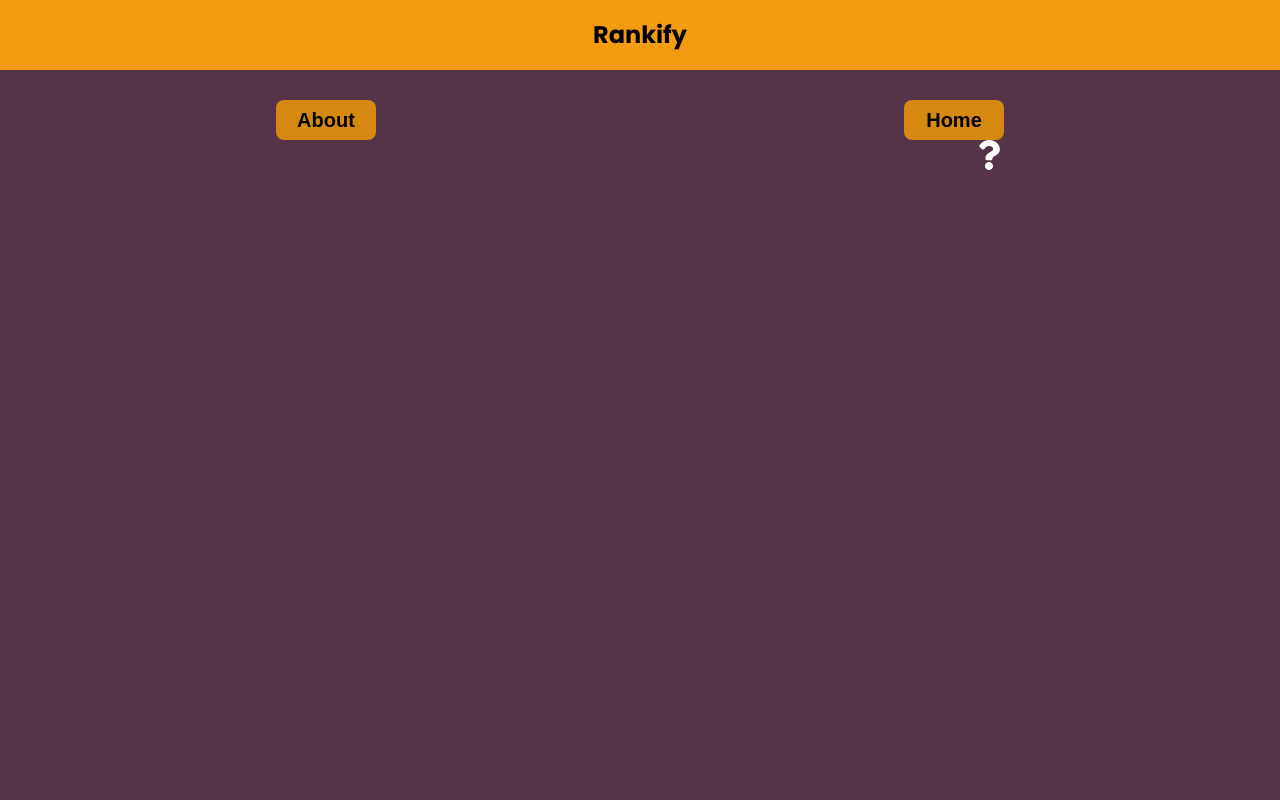
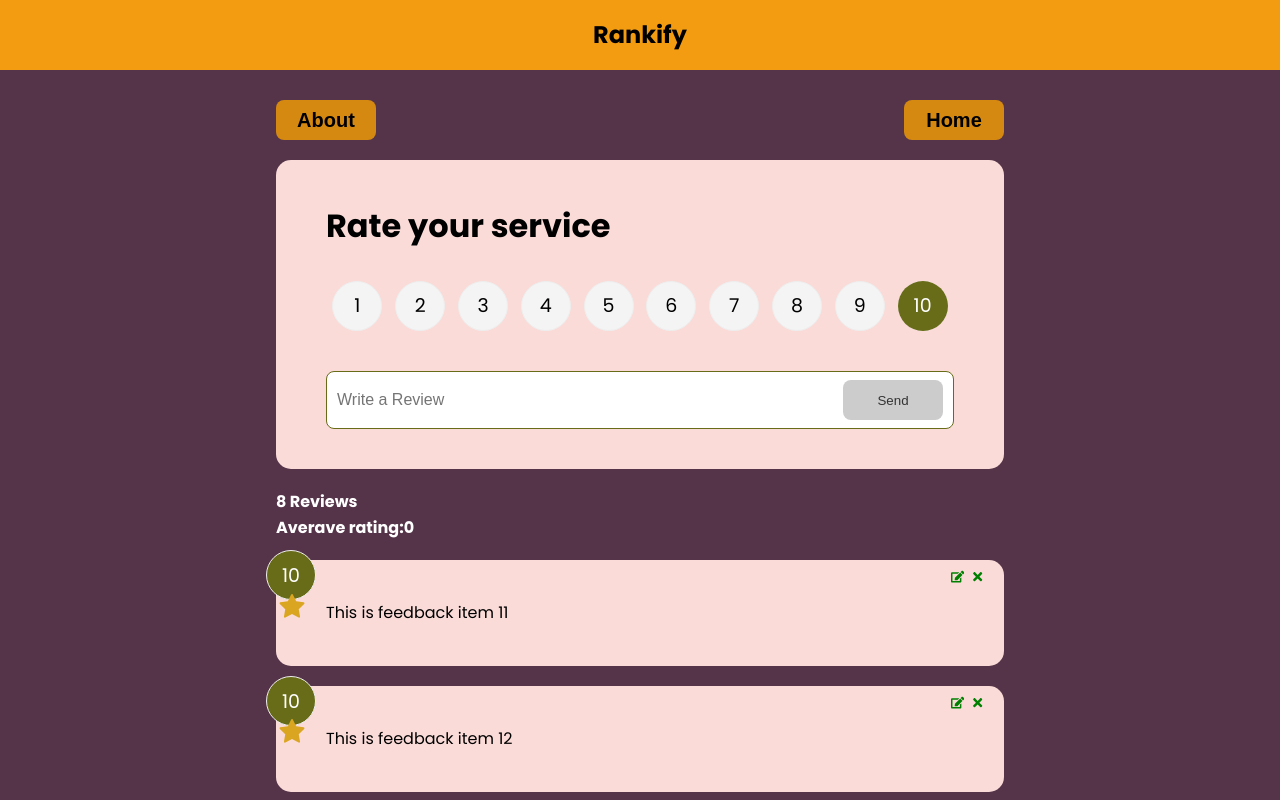
Before and after one commit to ReicaD/Service-Rating, a React (Create React App) app in the folder ratings/: page / in a window 1280 px wide. Before the commit this address had no page. Shown: the top 800 px of the page. Built offline with nearby package versions, Linux system fonts and the light colour scheme; the HTML template or start-up script is replaced by a standard one.

Commit message:
modified

```diff
--- a/ratings/src/components/FeedbackForm.jsx
+++ b/ratings/src/components/FeedbackForm.jsx
@@ -22,6 +22,7 @@ function FeedbackForm() {
        setText(feedbackEdit.item.text)
        setRating(feedbackEdit.item.rating)
      }
+     // depency array monitors the edit which can help optimize performance and prevent unnecessary re-renders.
   },[feedbackEdit])
   // console.log("empty");
   const handleTextChange = (e) => {
@@ -48,7 +49,7 @@ function FeedbackForm() {
         text,
         rating,
       };
-      addFeedback(addFeedback);
+      addFeedback(newFeedback);
     }
   };
   return (
--- a/ratings/src/components/Navbar.jsx
+++ b/ratings/src/components/Navbar.jsx
@@ -35,7 +35,7 @@ function Navbar() {
             </Link>
           </li>
           <li>
-            <Link to="/home">
+            <Link to="/">
               <button
                 className="btn btn-outline-danger"
                 type="submit"
@@ -49,7 +49,7 @@ function Navbar() {
       </div>
       <Routes>
         <Route path="/about" element={<AboutPage />} />
-        <Route path="/home/" element={<HomePage />} />
+        <Route exact path="/" element={<HomePage />} />
         <Route path="/see_reviews" element={<SeeReviews />} />
         <Route path="/post/*" element={<Post />} />
       </Routes>
```
